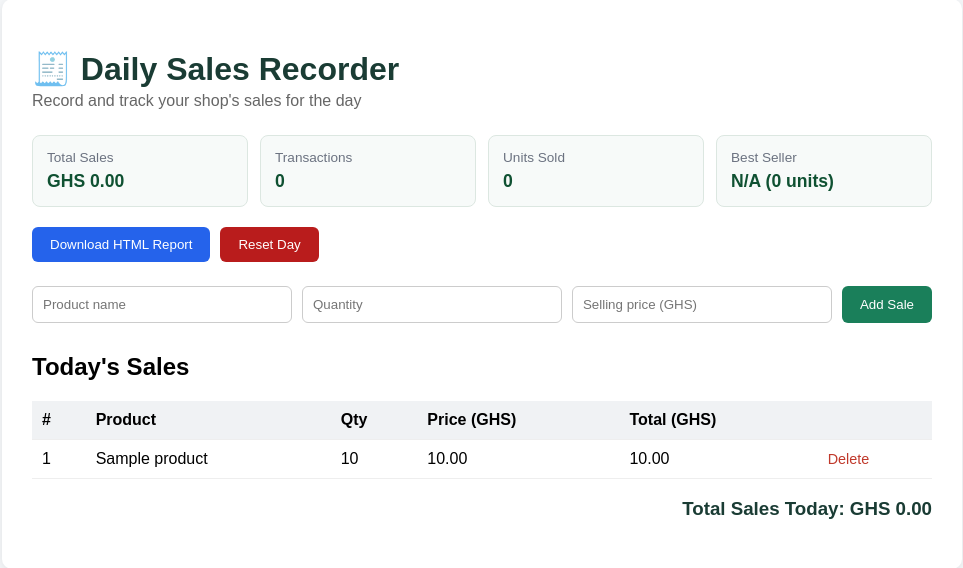
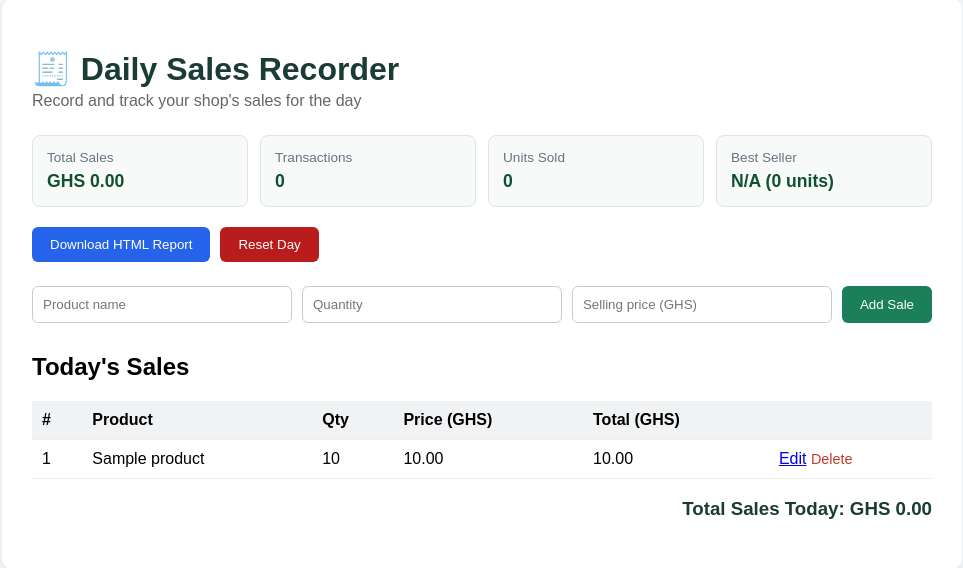
Before and after one commit to gastonandy19/Sales_app, a Flask app: template sales_app/templates/index.html in a window 1280 px wide. Shown: the part 41-609 px from the top of the page, without its empty margins (158-1121 px from the left). Run offline with Flask 3, Linux system fonts and the light colour scheme; the template is opened without the code that fills it: most values are stand-ins (such as "Sample title", 1, 10 or a date in 2020).

Commit message:
Add inline editing for sales entries

```diff
--- a/sales_app/app.py
+++ b/sales_app/app.py
@@ -233,7 +233,33 @@ def delete_sale(sale_id):
     save_sales(sales)
     return redirect(url_for("index"))
 
+@app.route("/edit/<int:sale_id>", methods=["POST"])
+def edit_sale(sale_id):
+    """Update an existing sale record (called via fetch from inline edit)."""
+    sale = next((s for s in sales if s["id"] == sale_id), None)
+    if sale is None:
+        return jsonify({"success": False, "message": "Sale not found."}), 404
 
+    product = request.form.get("product", "").strip().title()
+    quantity_raw = request.form.get("quantity", "")
+    price_raw = request.form.get("price", "")
+
+    if product == "" or quantity_raw == "" or price_raw == "":
+        return jsonify({"success": False, "message": "All fields are required."}), 400
+
+    try:
+        quantity = int(quantity_raw)
+        price = float(price_raw)
+    except ValueError:
+        return jsonify({"success": False, "message": "Quantity and price must be numbers."}), 400
+
+    sale["product"] = product
+    sale["quantity"] = quantity
+    sale["price"] = price
+    sale["total"] = calculate_total(quantity, price)
+    save_sales(sales)
+
+    return jsonify({"success": True, "sale": sale})
 if __name__ == "__main__":
     import os
     port = int(os.environ.get("PORT", 5000))
--- a/sales_app/templates/index.html
+++ b/sales_app/templates/index.html
@@ -46,7 +46,7 @@
         <!-- Table of recorded sales -->
         <h2>Today's Sales</h2>
         {% if sales %}
-        <table>
+        <table id="sales-table">
             <tr>
                 <th>#</th>
                 <th>Product</th>
@@ -56,13 +56,27 @@
                 <th></th>
             </tr>
             {% for sale in sales %}
-            <tr>
+            <tr data-id="{{ sale.id }}">
                 <td>{{ sale.id }}</td>
-                <td>{{ sale.product }}</td>
-                <td>{{ sale.quantity }}</td>
-                <td>{{ "%.2f"|format(sale.price) }}</td>
-                <td>{{ "%.2f"|format(sale.total) }}</td>
-                <td><a href="/delete/{{ sale.id }}" class="delete-link">Delete</a></td>
+                <td class="cell-product">
+                    <span class="view-value">{{ sale.product }}</span>
+                    <input type="text" class="edit-value edit-product" value="{{ sale.product }}" style="display:none;">
+                </td>
+                <td class="cell-quantity">
+                    <span class="view-value">{{ sale.quantity }}</span>
+                    <input type="number" class="edit-value edit-quantity" value="{{ sale.quantity }}" min="1" style="display:none;">
+                </td>
+                <td class="cell-price">
+                    <span class="view-value">{{ "%.2f"|format(sale.price) }}</span>
+                    <input type="number" class="edit-value edit-price" value="{{ sale.price }}" step="0.01" min="0" style="display:none;">
+                </td>
+                <td class="cell-total">{{ "%.2f"|format(sale.total) }}</td>
+                <td class="cell-actions">
+                    <a href="#" class="edit-link">Edit</a>
+                    <a href="#" class="save-link" style="display:none;">Save</a>
+                    <a href="#" class="cancel-link" style="display:none;">Cancel</a>
+                    <a href="/delete/{{ sale.id }}" class="delete-link">Delete</a>
+                </td>
             </tr>
             {% endfor %}
         </table>
@@ -116,11 +130,92 @@
             }
         }
 
+        function toggleRowEditMode(row, editing) {
+            row.querySelectorAll('.view-value').forEach(el => {
+                el.style.display = editing ? 'none' : '';
+            });
+            row.querySelectorAll('.edit-value').forEach(el => {
+                el.style.display = editing ? '' : 'none';
+            });
+            row.querySelector('.edit-link').style.display = editing ? 'none' : '';
+            row.querySelector('.save-link').style.display = editing ? '' : 'none';
+            row.querySelector('.cancel-link').style.display = editing ? '' : 'none';
+            row.querySelector('.delete-link').style.display = editing ? 'none' : '';
+        }
+
+        async function saveRow(row) {
+            const saleId = row.dataset.id;
+            const product = row.querySelector('.edit-product').value.trim();
+            const quantity = row.querySelector('.edit-quantity').value;
+            const price = row.querySelector('.edit-price').value;
+
+            if (!product || !quantity || !price) {
+                alert('All fields are required.');
+                return;
+            }
+
+            const formData = new URLSearchParams();
+            formData.append('product', product);
+            formData.append('quantity', quantity);
+            formData.append('price', price);
+
+            const response = await fetch(`/edit/${saleId}`, {
+                method: 'POST',
+                headers: {
+                    'Content-Type': 'application/x-www-form-urlencoded'
+                },
+                body: formData
+            });
+            const data = await response.json();
+
+            if (data.success) {
+                // Update the row's displayed values and total from the server response
+                const sale = data.sale;
+                row.querySelector('.cell-product .view-value').textContent = sale.product;
+                row.querySelector('.cell-quantity .view-value').textContent = sale.quantity;
+                row.querySelector('.cell-price .view-value').textContent = sale.price.toFixed(2);
+                row.querySelector('.cell-total').textContent = sale.total.toFixed(2);
+
+                toggleRowEditMode(row, false);
+                await updateSummary();
+
+                // Reload once to refresh the day total footer (simplest reliable approach)
+                window.location.reload();
+            } else {
+                alert(data.message || 'Could not save changes.');
+            }
+        }
+
         document.addEventListener('DOMContentLoaded', () => {
             updateSummary();
             setInterval(updateSummary, 3000);
             document.getElementById('download-report-btn').addEventListener('click', downloadReport);
             document.getElementById('reset-btn').addEventListener('click', resetDay);
+
+            document.querySelectorAll('#sales-table tr[data-id]').forEach(row => {
+                const editLink = row.querySelector('.edit-link');
+                const saveLink = row.querySelector('.save-link');
+                const cancelLink = row.querySelector('.cancel-link');
+
+                editLink.addEventListener('click', (e) => {
+                    e.preventDefault();
+                    toggleRowEditMode(row, true);
+                });
+
+                cancelLink.addEventListener('click', (e) => {
+                    e.preventDefault();
+                    // Reset inputs back to original view values
+                    row.querySelector('.edit-product').value = row.querySelector('.cell-product .view-value').textContent;
+                    row.querySelector('.edit-quantity').value = row.querySelector('.cell-quantity .view-value').textContent;
+                    row.querySelector('.edit-price').value = row.querySelector('.cell-price .view-value').textContent;
+                    toggleRowEditMode(row, false);
+                });
+
+                saveLink.addEventListener('click', (e) => {
+                    e.preventDefault();
+                    saveRow(row);
+                });
+            });
         });
     </script>
 </body>
```
